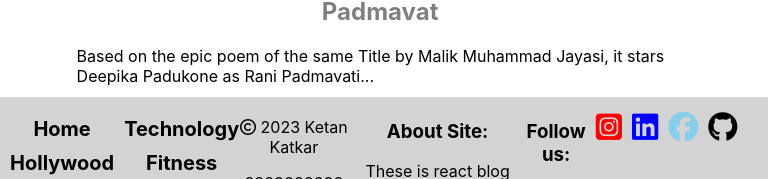
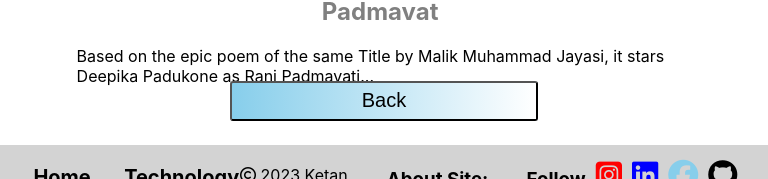
Before and after one commit to Katkar213/react-project-01, a React (Create React App) app: page /detailpage/1 in a window 768 px wide. Shown: the part 2444-2623 px from the top of the page. Built offline with nearby package versions, Linux system fonts and the light colour scheme.

Commit message:
just commited

```diff
--- a/src/App.css
+++ b/src/App.css
@@ -17,6 +17,22 @@
   display: flex;
   justify-content: center;
 }
+
+/********************Button***************/
+.btn{
+  height:5vh;
+  width:8vw;
+text-align: center;
+background:linear-gradient(to right,skyblue,white);
+
+}
+.btndiv{
+  height:6vh;
+
+  text-align: center;
+}
+
+
    /************ Home component *****************/
 
    /******************* Nav bar..... *****************/
@@ -72,7 +88,7 @@
   box-shadow: 4px 4px 4px 4px lightgrey ;
 }
 .bigimage img{
-  height:570px;
+  height:648px;
   width:60vw;
   border-radius: 3%;
   margin-bottom: 2rem;
@@ -580,6 +596,14 @@
   flex-direction: column;
   justify-content: space-between;
 }
+.btn{
+  height:5vh;
+  width:40vw;
+text-align: center;
+border-radius: 3px;
+background:linear-gradient(to right,skyblue,white);
+
+}
 
   #navlink ul{
     display:none;
@@ -887,6 +911,14 @@
   .linkdes2{
     width:99vw;
   }
+  .btn{
+    height:5vh;
+    width:40vw;
+  text-align: center;
+  border-radius: 3px;
+  background:linear-gradient(to right,skyblue,white);
+  font-size: 20px;
+  }
   .middlecontainerimage{
     width:99%;
     text-align: center;
--- a/src/Components/Detailpage.js
+++ b/src/Components/Detailpage.js
@@ -2,12 +2,13 @@
 
 import { Store } from "../ContextApi/ContextApi";
 import { useContext } from "react";
-import { useParams } from "react-router-dom";
+import { useNavigate, useParams } from "react-router-dom";
 import { NavLink } from "react-router-dom";
 
 
+
 function Detailpage(){
-
+    const Navi=useNavigate();
     const [received] = useContext(Store);
     const {id}=useParams();
     const id2=parseInt(id)
@@ -101,7 +102,7 @@
             );
           })}
       </div>
-
+     <div className="btndiv" onClick={()=>Navi(-1)}><button className="btn">Back</button></div>
 
 
         </>
```
